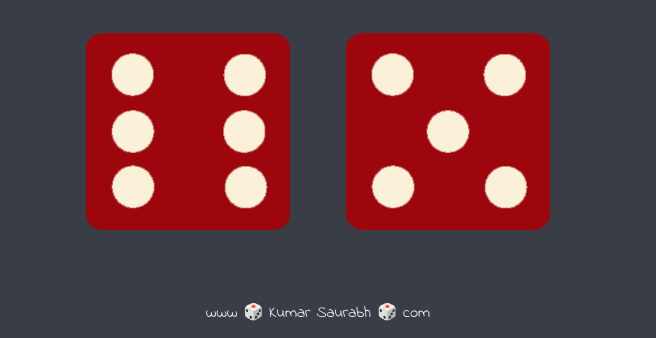
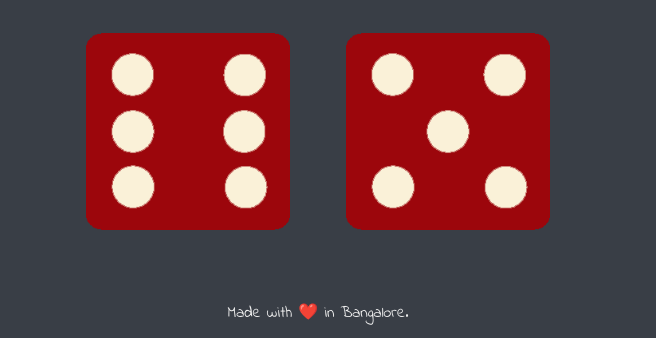
Before and after one commit to Saurabhkumar21/Dice-Game, a plain HTML site: page index.html in a window 1280 px wide. Shown: the part 462-800 px from the top of the page, without its empty margins (322-978 px from the left). Drawn offline with Linux system fonts and the light colour scheme.

Commit message:
change content of footer section

```diff
--- a/index.html
+++ b/index.html
@@ -30,6 +30,7 @@
   </body>
 
   <footer>
-    www 🎲 Kumar Saurabh 🎲 com
+    <!-- www 🎲 Kumar Saurabh 🎲 com -->
+    Made with ❤️ in Bangalore.
   </footer>
 </html>
```
